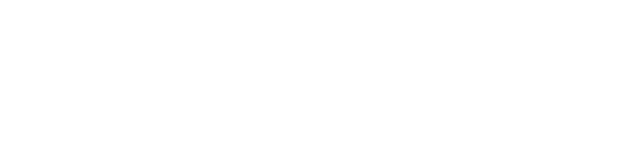
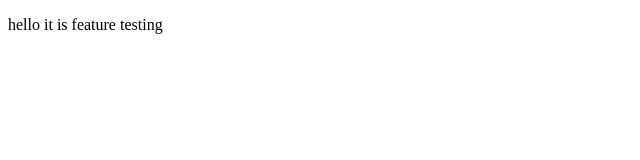
Before and after one commit to ht986648/learning, a plain HTML site: page index.html in a window 1280 px wide. Shown: the whole page, without its empty margins (0-640 px from the left). Drawn offline with Linux system fonts and the light colour scheme.

Commit message:
feature1 changes

```diff
--- a/index.html
+++ b/index.html
@@ -6,6 +6,6 @@
     <title>Document</title>
 </head>
 <body>
-
+    <p>hello it is feature testing</p>
 </body>
 </html>
```
